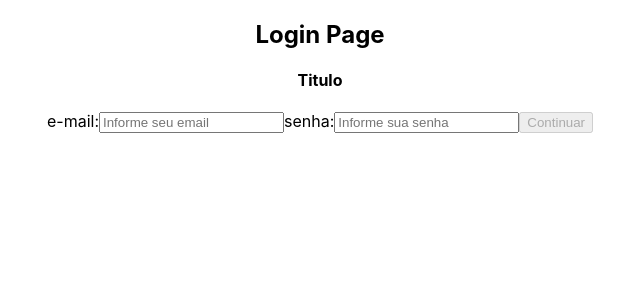
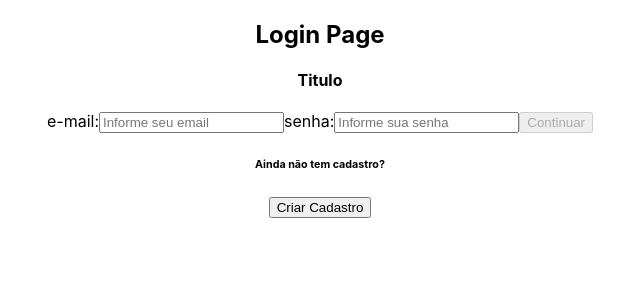
Before and after one commit to mottak/crud_pedidos, a React (Create React App) app in the folder front-end/: page /login in a window 1280 px wide. Shown: the top 300 px of the page, without its empty margins (320-960 px from the left). Built offline with nearby package versions, Linux system fonts and the light colour scheme.

Commit message:
adicionando botão para registro de usuario

```diff
--- a/front-end/src/pages/LoginPage.jsx
+++ b/front-end/src/pages/LoginPage.jsx
@@ -1,3 +1,4 @@
+import { Link } from 'react-router-dom';
 import LoginForm from '../components/LoginForm';
 
 function Login() {
@@ -5,6 +6,10 @@ function Login() {
     <main>
       <h2>Login Page</h2>
       <LoginForm />
+      <h6>Ainda não tem cadastro?</h6>
+      <Link to="/register">
+        <button type="button">Criar Cadastro</button>
+      </Link>
     </main>
   );
 }
```
